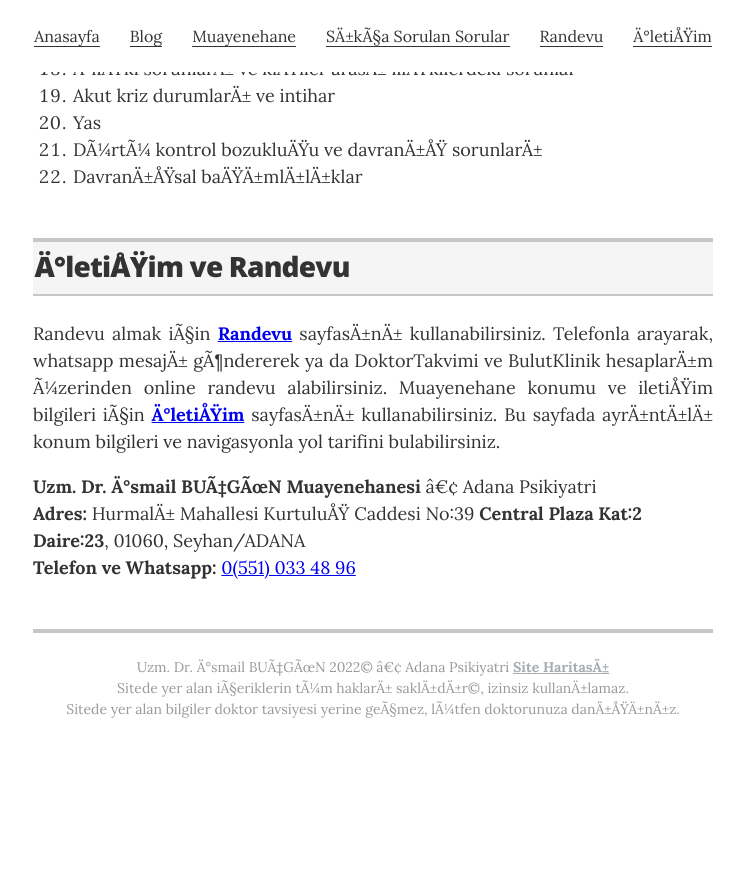
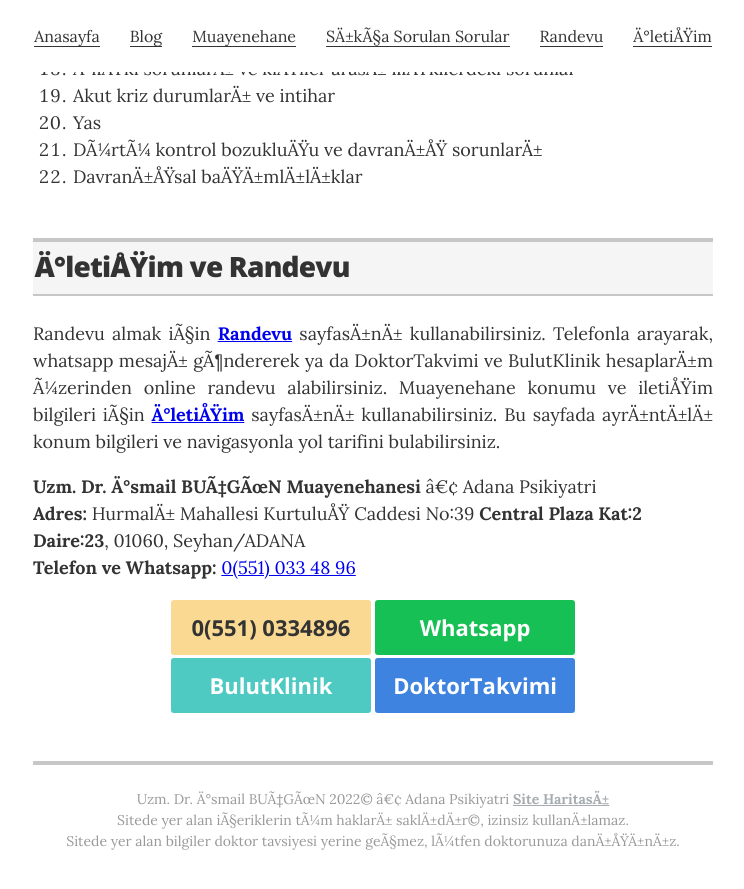
Before and after one commit to ibucgun/ibucgun.github.io, a Jekyll site: the page built from index.html, in a window 1280 px wide and 900 px high, scrolled down 3717 px. Shown: the top 889 px of the window, without its empty margins (267-1011 px from the left). Built offline with Jekyll 4.4.1, drawn with Linux system fonts in a browser that asks for light colours; before the commit the page ends 4485 px from its top, so only the background shows below that.

Commit message:
Update resume.html

```diff
--- a/_layouts/resume.html
+++ b/_layouts/resume.html
@@ -163,6 +163,14 @@
           <span itemprop="medicalSpecialty" style="display:none;"><b>Psikiyatri</b></span>
 		  </div>
 		  </p>
+
+	   <center><a href="tel:+905510334896" class="contact-button no-print" itemprop="telephone" title="Ara" style="margin-top:3px;"><b>0(551) 0334896</b></a>
+	   <a href="https://api.whatsapp.com/send?phone=+905510334896&text=Merhaba,%20randevu%20hakkında%20bilgi%20almak%20istiyorum." style="margin-top:3px;" class="whatsapp-button no-print" itemprop="email" title="Whatsapp İletisi Gönder"><b>Whatsapp</b></a><br>
+	   <a href="https://bulutklinik.com/uzm-dr-ismail-bucgun" target="_blank" class="bulutklinik-button no-print" style="margin-top:3px;" title="BulutKlinik Üzerinden Online Randevu Al"><b>BulutKlinik</b></a>
+	   <a href="https://www.doktortakvimi.com/ismail-bucgun/psikiyatri/adana" target="_blank" class="doktortakvimi-button no-print" style="margin-top:3px;" title="DoktorTakvimi Üzerinden Online Randevu Al"><b>DoktorTakvimi</b></a>
+	   </center>
+
+
         </div>
 
       </section>
```
